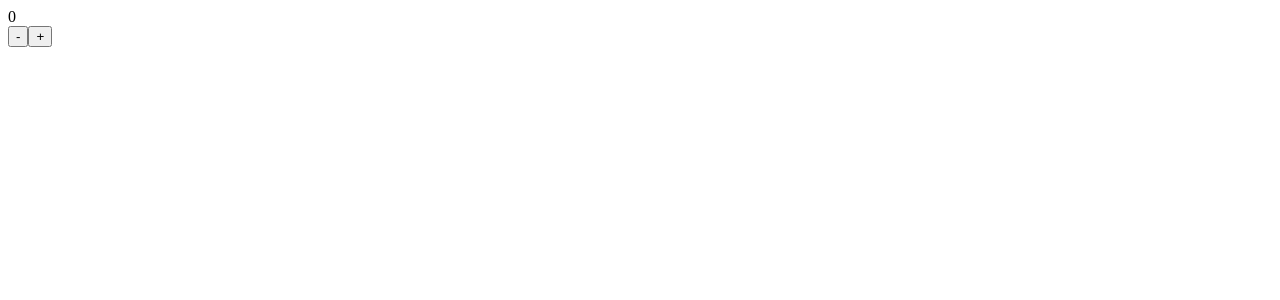
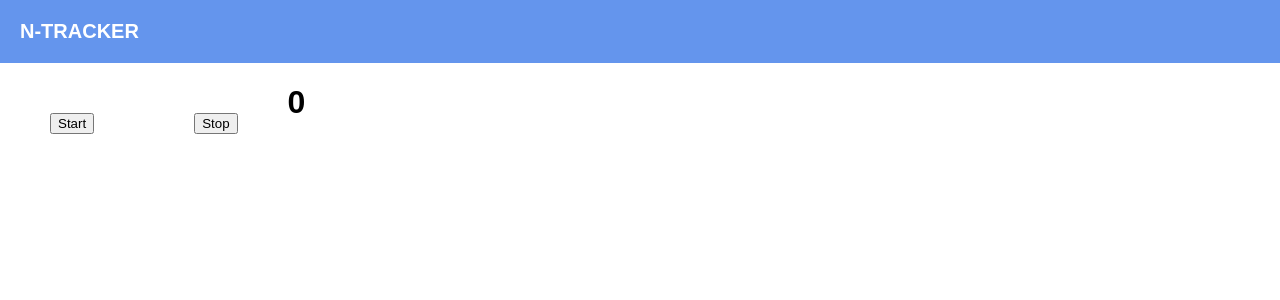
Before and after one commit to Kamilnaja/nTrack-time, a React (Create React App) app in the folder webapi/: page / in a window 1280 px wide. Shown: the top 300 px of the page. Built offline with nearby package versions, Linux system fonts and the light colour scheme.

Commit message:
app displays work time

```diff
--- a/webapi/src/App.css
+++ b/webapi/src/App.css
@@ -17,3 +17,8 @@ button {
   max-width: 200px;
   margin: 50px;
 }
+
+.btn-wrapper {
+  display: flex;
+
+}
--- a/webapi/src/App.js
+++ b/webapi/src/App.js
@@ -3,30 +3,60 @@ import Header from './partials/Header';
 import './App.css';
 
 class App extends Component {
+    constructor(props) {
+        super(props);
+        this.toggleClass = this.toggleClass.bind(this);
+        this.startCounter = this.startCounter.bind(this);
+        this.stopCounter = this.stopCounter.bind(this);
+        this.state = {
+            isCounting: 'false',
+            workTime: 0
+        }
+    }
+
+    toggleClass() {
+        const currentState = this.state.isCounting;
+        this.setState({isCounting: 'true'})
+    }
+
+    time = 0;
+    startCounter() {
+        var workTime = 0;
+        this.time = setInterval(() => {
+            workTime++;
+            console.log(workTime);
+            this.setState({
+                workTime: workTime
+            })
+        }, 1000);
+        // this.setState.time = workTime;
+    }
+
+    stopCounter() {
+        clearInterval(this.time);
+        console.log('stopped')
+    }
+
+    resetCounter() {
+        this.time = 0;
+    }
     render() {
         return (
             <div className="App">
                 <Header></Header>
-                <button onClick={startCounter}>Start</button>
-                <button onClick={stopCounter}>Stop</button>
-                <div>Time </div>
+                <div className="btn-wrapper">
+                    <button onClick={this.startCounter}>Start</button>
+                    <button onClick={this.stopCounter}>Stop</button>
+                    <h1>{this.state.workTime}</h1>
+                </div>
             </div>
         );
     }
 }
+
 var time;
-function startCounter () {
-    time = setInterval(() => {
-        console.log('time');
-    }, 500)
-}
 
-function stopCounter () {
-    clearInterval(time);
-}
 
-function resetCounter () {
-    time = 0;
-}
+
 
 export default App;
--- a/webapi/src/index.js
+++ b/webapi/src/index.js
@@ -1,42 +1,8 @@
 import React from 'react';
-import { render } from 'react-dom';
-import { createStore } from 'redux';
-import { connect, Provider } from 'react-redux';
-import propTypes from 'prop-types';
+import ReactDOM from 'react-dom';
+import './index.css';
+import App from './App';
+import registerServiceWorker from './registerServiceWorker';
 
-import reducer from './reducer';
-
-const store = createStore(reducer, { counter: 0 });
-
-class Counter extends React.Component {
-    render() {
-        const { counter, onDecrement, onIncrement } = this.props;
-        return (
-            <div>
-                <div>{counter}</div>
-                <button onClick={onDecrement}>-</button>
-                <button onClick={onIncrement}>+</button>
-            </div>
-        );
-    }
-}
-
-const mapStateToProps = (state) => {
-    return { counter: state.counter };
-};
-
-const mapDispatchToProps = (dispatch) => {
-    return {
-        onIncrement: () => dispatch({ type: 'INCREMENT' }),
-        onDecrement: () => dispatch({ type: 'DECREMENT' })
-    }
-};
-
-Counter = connect(mapStateToProps, mapDispatchToProps)(Counter);
-
-render(
-    <Provider store={store}>
-        <Counter />
-    </Provider>
-    , document.getElementById('root')
-);
+ReactDOM.render(<App />, document.getElementById('root'));
+registerServiceWorker();
--- a/webapi/src/reducer.js
+++ /dev/null
@@ -1,12 +0,0 @@
-const reducer = (state, action) => {
-    switch (action.type) {
-        case 'INCREMENT':
-            return { ...state, counter: state.counter + 1 };
-        case 'DECREMENT':
-            return { ...state, counter: state.counter - 1 };
-        default:
-            return state;
-    }
-};
-
-export default reducer
```
